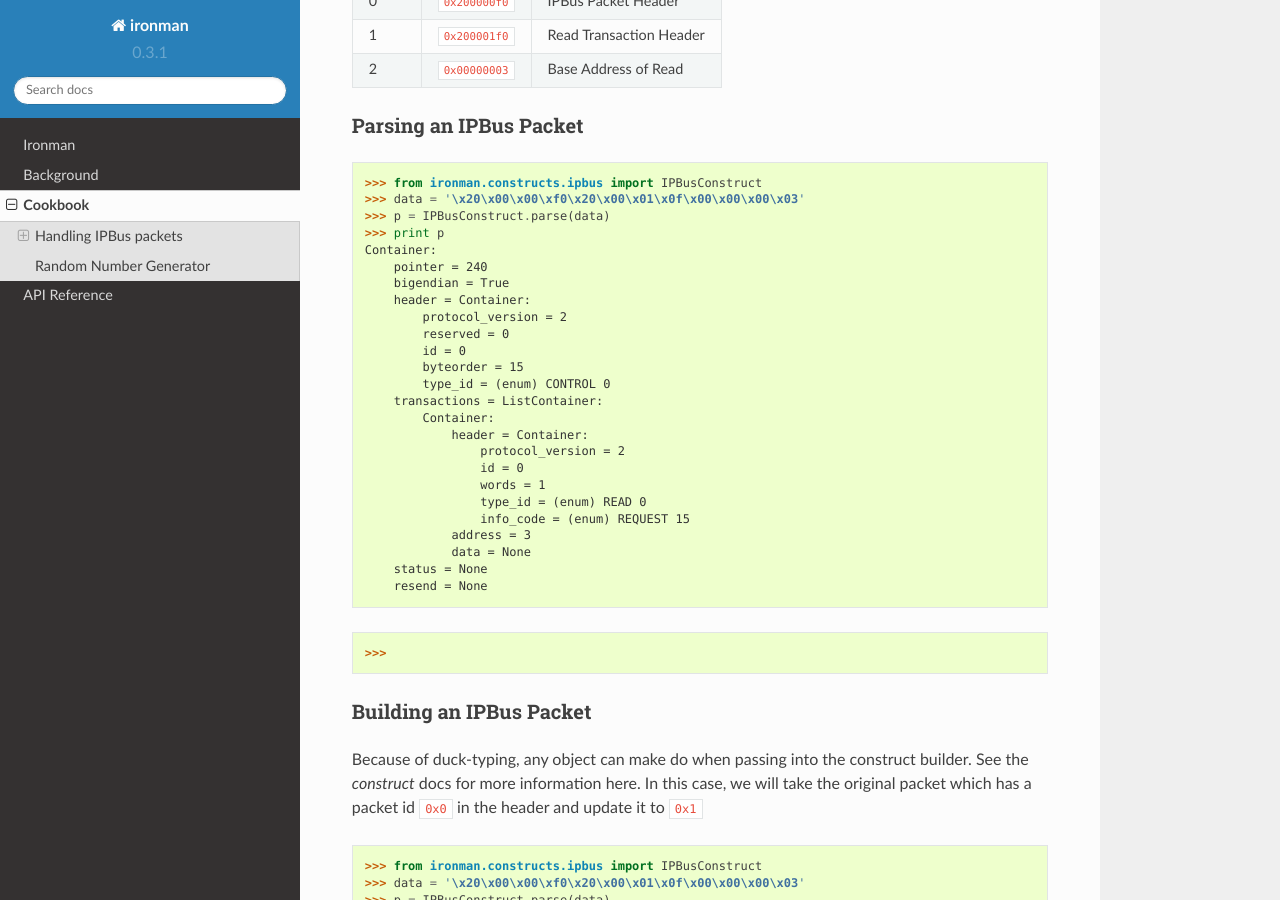
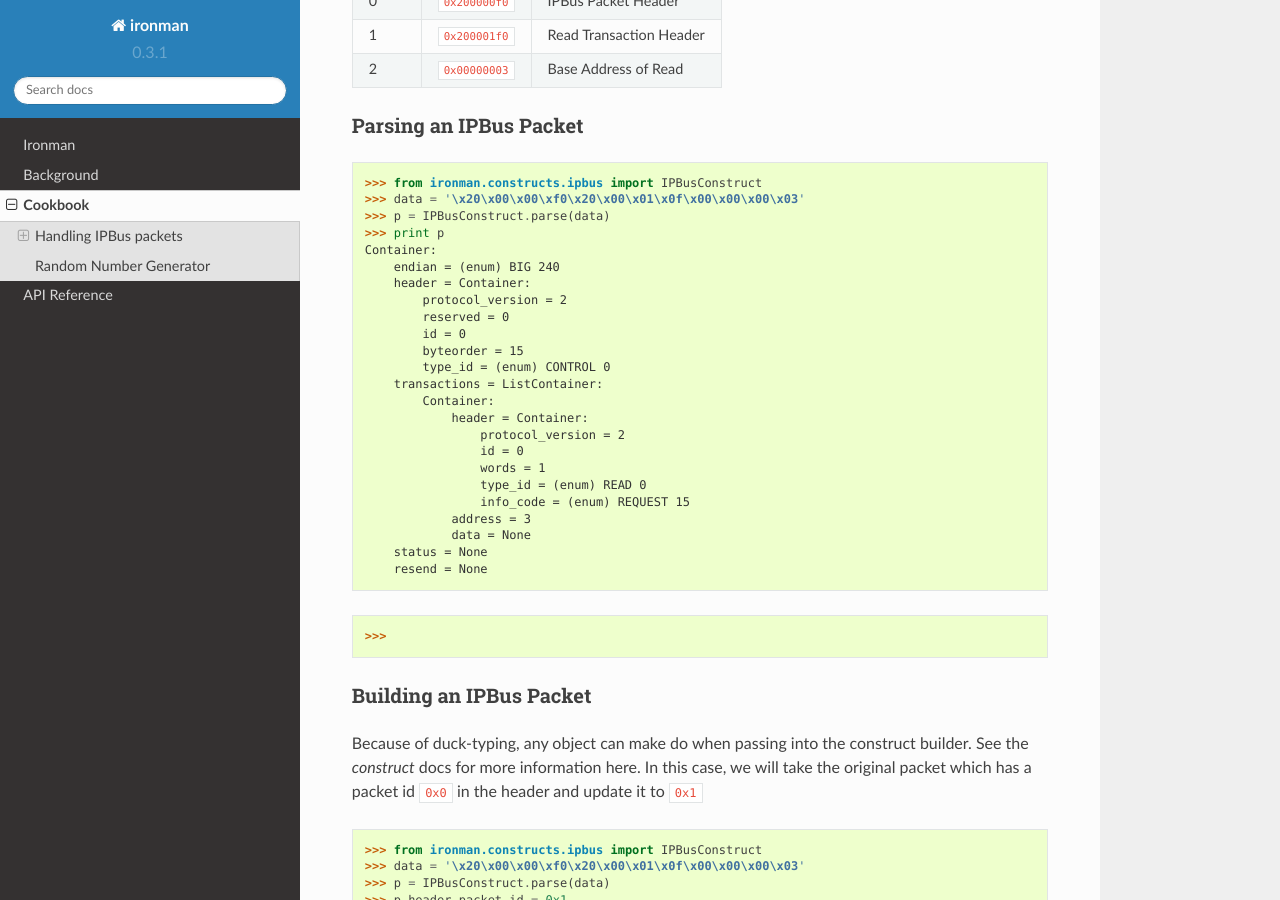
Before and after one commit to kratsg/ironman, a Sphinx documentation site: the page built from docs/cookbook.rst, in a window 1280 px wide and 900 px high, scrolled down 573 px. Built offline with Sphinx 7.4.7 and the Read the Docs theme 2.0.0, drawn with Linux system fonts in a browser that asks for light colours; some of the changed text lies outside the part shown.

Commit message:
use Enum instead of Computed and remove Computed

```diff
--- a/docs/cookbook.rst
+++ b/docs/cookbook.rst
@@ -33,8 +33,7 @@ Parsing an IPBus Packet
 >>> p = IPBusConstruct.parse(data)
 >>> print p
 Container:
-    pointer = 240
-    bigendian = True
+    endian = (enum) BIG 240
     header = Container:
         protocol_version = 2
         reserved = 0
@@ -163,8 +162,7 @@ One might like to be able to generate a full test of the ``ironman`` suite by se
 >>> d.callback('200000f02000010f00000002'.decode('hex'))  # read the upper limit
 raw: '200000f02000010000000039'
 Container:
-    pointer = 240
-    bigendian = True
+    endian = (enum) BIG 240
     header = Container:
         protocol_version = 2
         reserved = 0
```
Also changed, not shown: 2 other files.
